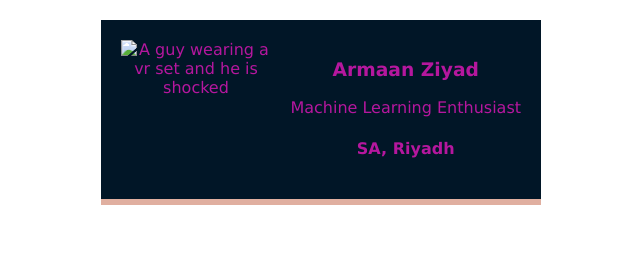
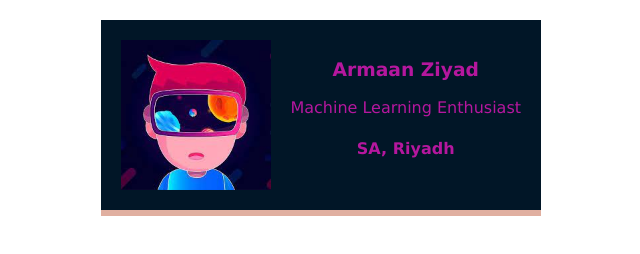
Before and after one commit to Proxyprogramer/Business-Card, a plain HTML site: page index.html in a window 1280 px wide. Shown: the whole page, without its empty margins (319-959 px from the left). Drawn offline with Linux system fonts and the light colour scheme.

Commit message:
Update index.html

```diff
--- a/index.html
+++ b/index.html
@@ -5,7 +5,7 @@
     </head>
     <body>
         <div class="card">
-            <img src="./Images/per.jfif" alt="A guy wearing a vr set and he is
+            <img src="./per.jfif" alt="A guy wearing a vr set and he is
             shocked" class="avatar">
             <div>
                 <h3>Armaan Ziyad</h3>
```
